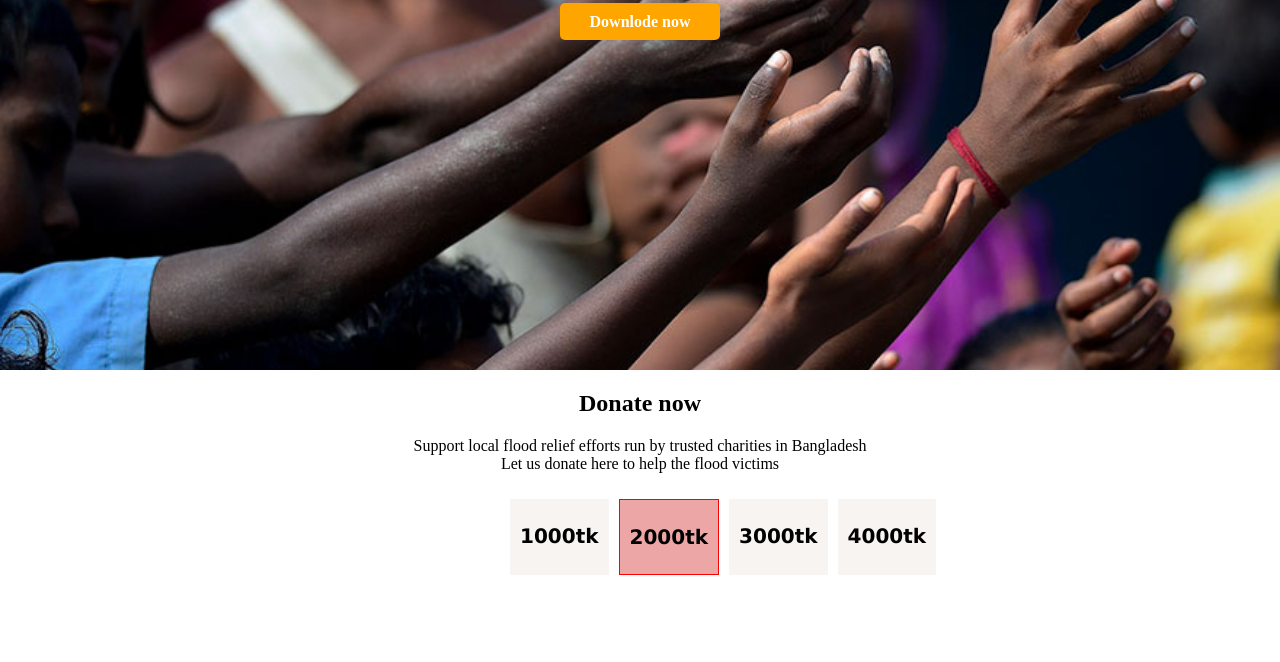
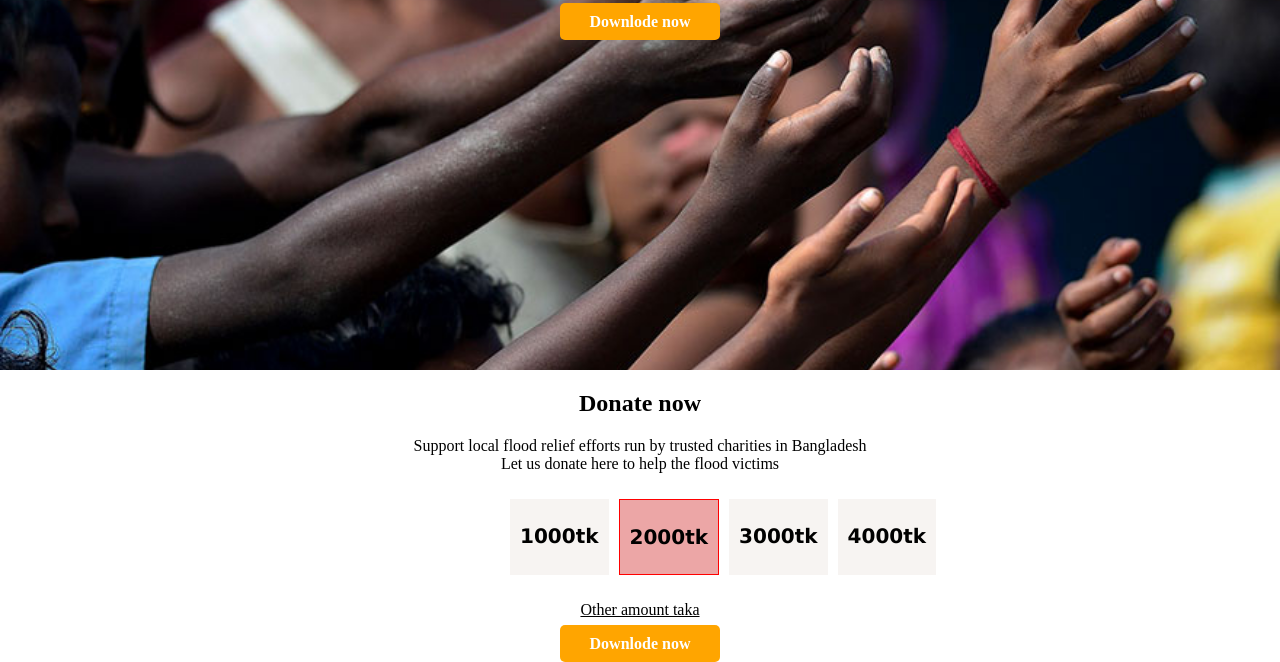
Before and after one commit to Mozaffar588/assignment--1, a plain HTML site: page index.html in a window 1280 px wide. Shown: the part 197-859 px from the top of the page. Before the commit the page ends 800 px from the top, so only its background shows below. Drawn offline with Linux system fonts and the light colour scheme.

Commit message:
other amount sec

```diff
--- a/index.html
+++ b/index.html
@@ -36,10 +36,10 @@
             <div class="box">
                 <h3>4000tk</h3>
             </div>
-
-
-            </div>
         </section>
-
+        <section class="orther-amount">
+            <p><u>Other amount taka</u></p>
+            <a target="_blank" class="link-batton" href="downlode-now">Downlode now</a>
+        </section>
 </body>
 </html>
--- a/style.css
+++ b/style.css
@@ -42,14 +42,10 @@ body{
     margin-left: 500px;
     padding: 10px;
     column-gap:10px;
-
-
-
 }
 .box{
-background-color: rgb(247, 244, 242);
+    background-color: rgb(247, 244, 242);
     padding: 5px 10px;
-
 
 }
 .box h3{
@@ -64,3 +60,7 @@ background-color: rgb(247, 244, 242);
     border: 1px solid red;
     color: red;
 }
+.orther-amount{
+    text-align: center;
+
+}
```
